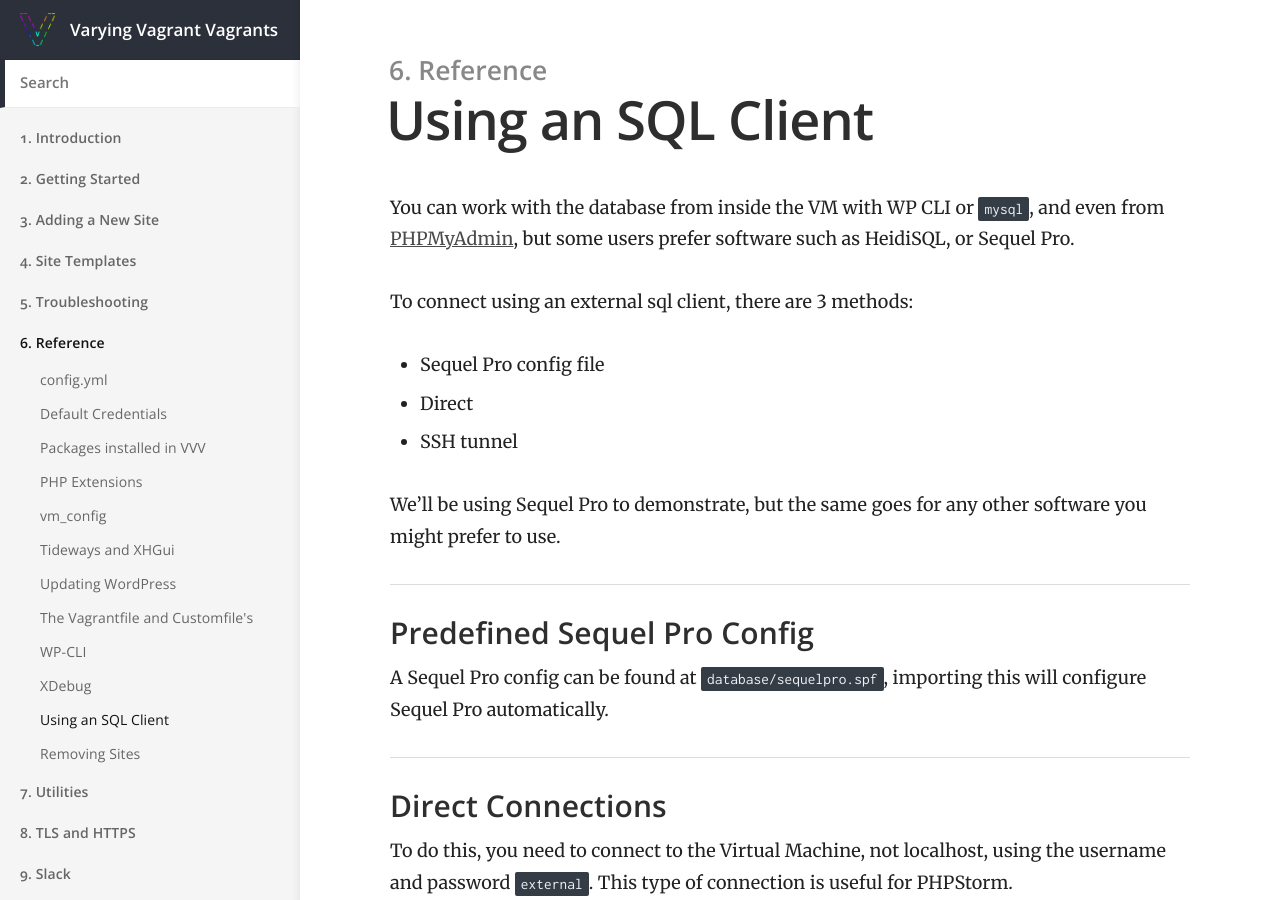
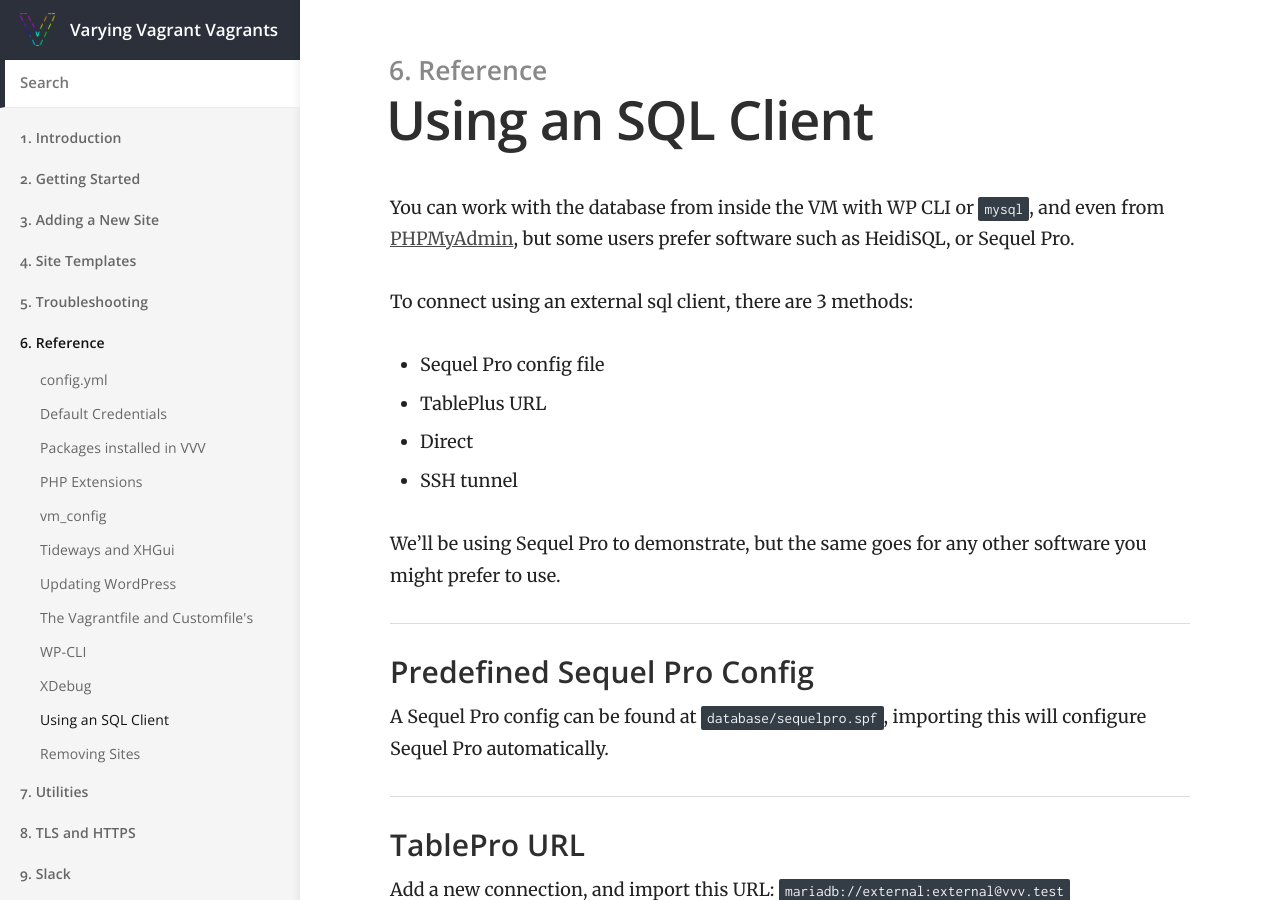
Before and after one commit to Varying-Vagrant-Vagrants/varyingvagrantvagrants.org, a Jekyll site: the page built from docs/en-US/references/sql-client.md, in a window 1280 px wide and 900 px high. Built offline with Jekyll 4.4.1, drawn with Linux system fonts in a browser that asks for light colours.

Commit message:
Update sql-client.md

```diff
--- a/docs/en-US/references/sql-client.md
+++ b/docs/en-US/references/sql-client.md
@@ -11,6 +11,7 @@ You can work with the database from inside the VM with WP CLI or `mysql`, and ev
 To connect using an external sql client, there are 3 methods:
 
  - Sequel Pro config file
+ - TablePlus URL
  - Direct
  - SSH tunnel
 
@@ -19,6 +20,10 @@ We'll be using Sequel Pro to demonstrate, but the same goes for any other softwa
 ### Predefined Sequel Pro Config
 
 A Sequel Pro config can be found at `database/sequelpro.spf`, importing this will configure Sequel Pro automatically.
+
+### TablePro URL
+
+Add a new connection, and import this URL: `mariadb://external:external@vvv.test`
 
 ### Direct Connections
 
```
